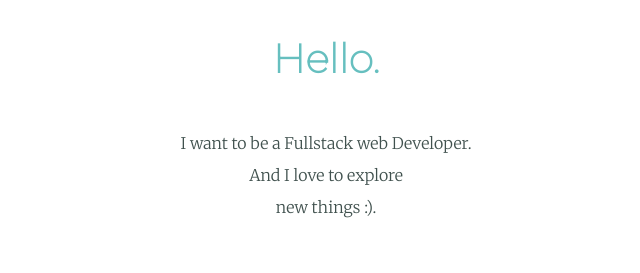
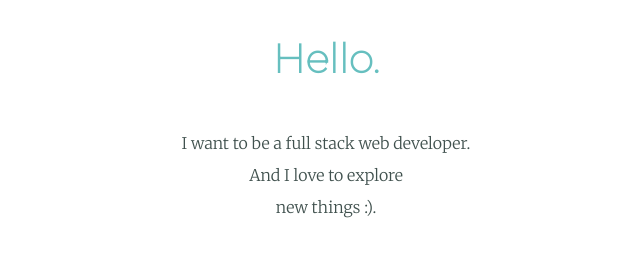
Before and after one commit to Rajesh-adam/my-website, a plain HTML site: page index.html in a window 1280 px wide. Shown: the part 1092-1365 px from the top of the page, 314-954 px from the left. Drawn offline with Linux system fonts and the light colour scheme.

Commit message:
Update index.html

```diff
--- a/index.html
+++ b/index.html
@@ -28,7 +28,7 @@
         <div class="profile">
             <img class="profile" src="images/profile.png" alt="Parv's Image">
             <h2>Hello.</h2>
-            <p class="intro">I want to be a Fullstack web Developer.<br>And I love to explore <br> new things :).
+            <p class="intro">I want to be a full stack web developer.<br>And I love to explore <br> new things :).
             </p>
         </div>
 
```
